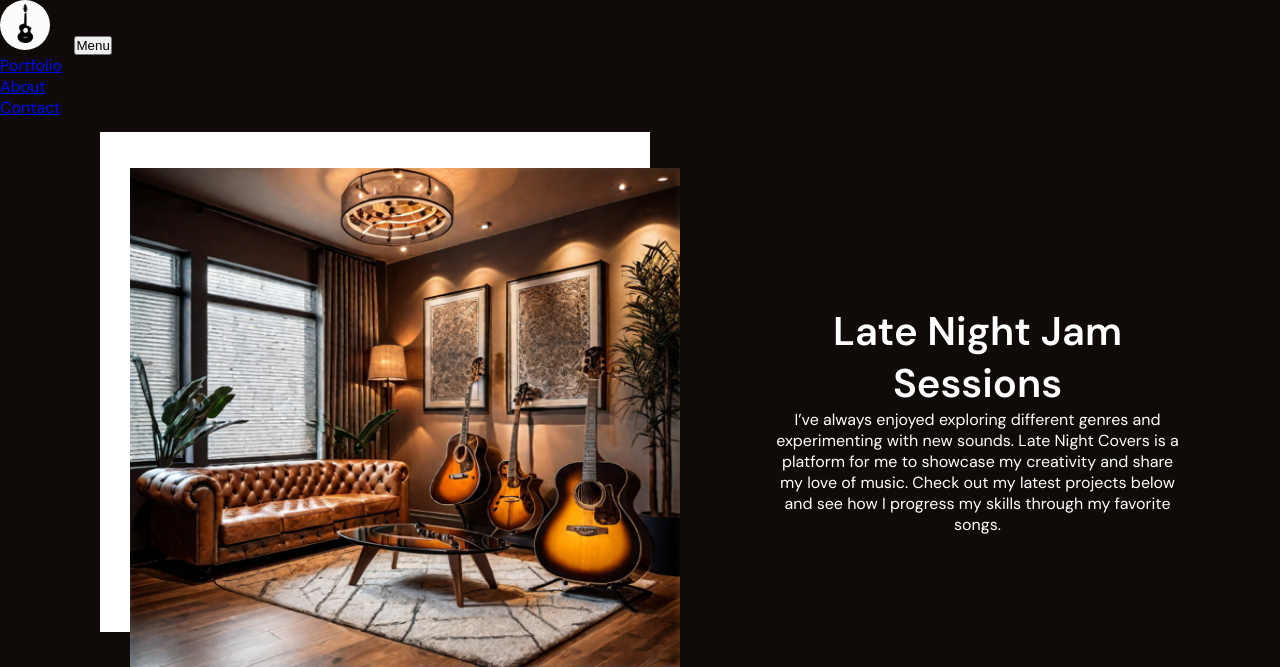
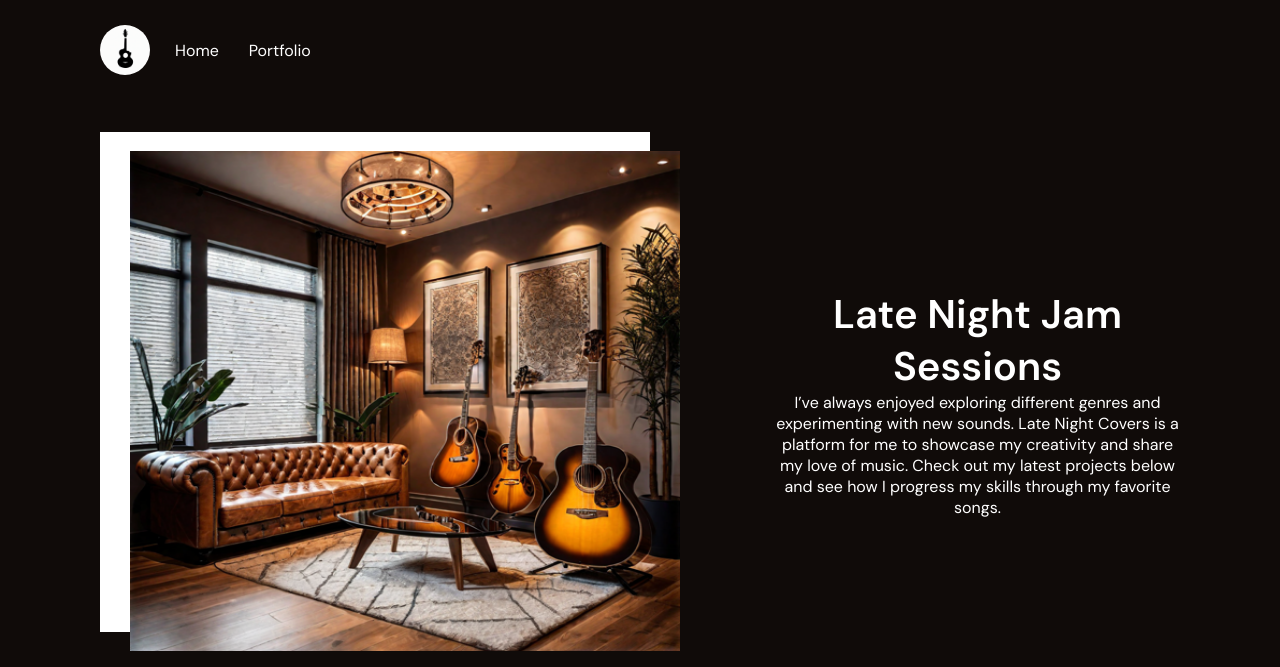
Before and after one commit to Mightysteve101/100_Days_of_Code, a Flask app: page / in a window 1280 px wide. Shown: the top 667 px of the page. Run offline with Flask 3, Linux system fonts and the light colour scheme.

Commit message:
going to take a break from this website

```diff
--- a/Vanilla/templates/index.html
+++ b/Vanilla/templates/index.html
@@ -9,28 +9,6 @@
 
 </head>
 <body>
-    <!--Example maybe switch to this nav, able to change to tablet sizes and phone sizes-->
-    <!-- Navigation-->
-    <nav class="navbar navbar-expand-lg bg-secondary text-uppercase fixed-top" id="mainNav">
-        <div class="container">
-            <a class="navbar-brand logo " href="#page-top"><img src="../static/images/guitar-logo.png" alt="guitar-logo" class="logo" width="60px" height="75px"></a>
-            <button class="navbar-toggler text-uppercase font-weight-bold bg-primary text-white rounded" type="button" data-bs-toggle="collapse" data-bs-target="#navbarResponsive" aria-controls="navbarResponsive" aria-expanded="false" aria-label="Toggle navigation">
-                Menu
-                <i class="fas fa-bars"></i>
-            </button>
-            <div class="collapse navbar-collapse" id="navbarResponsive">
-                <ul class="navbar-nav ms-auto">
-                    <li class="nav-item mx-0 mx-lg-1"><a class="nav-link py-3 px-0 px-lg-3 rounded" href="#portfolio">Portfolio</a></li>
-                    <li class="nav-item mx-0 mx-lg-1"><a class="nav-link py-3 px-0 px-lg-3 rounded" href="#about">About</a></li>
-                    <li class="nav-item mx-0 mx-lg-1"><a class="nav-link py-3 px-0 px-lg-3 rounded" href="#contact">Contact</a></li>
-                </ul>
-            </div>
-        </div>
-    </nav>
-    <!--End of new nav-->
-
-    <!--OLD!!! Navigation Bar-->
-    <!--
     <div id="top-nav-bar" class="section">
         <ul>
             <img src="../static/images/guitar-logo.png" alt="guitar-logo" class="logo" width="60px" height="75px">
@@ -38,7 +16,6 @@
             <li><a href="portfolio.html" class="ga-nav">Portfolio</a></li>
         </ul>
     </div>
--->
     <!--Section 2 Contains Main heading and description-->
     <div id="section-2" class="section">
         <div class="column-left">
```
